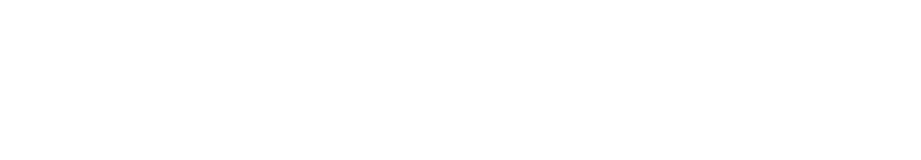
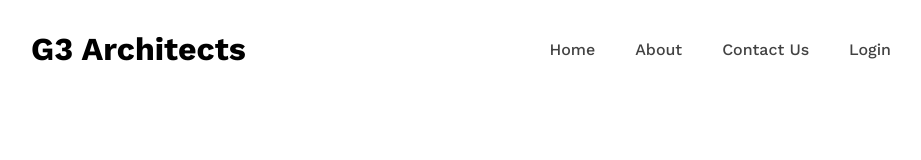
Before and after one commit to Tapos530/g3-architects-website, a plain HTML site: page index.html in a window 1280 px wide. Shown: the whole page, without its empty margins (169-1090 px from the left). Drawn offline with nearby package versions, Linux system fonts and the light colour scheme.

Commit message:
google font and nav bar added

```diff
--- a/index.html
+++ b/index.html
@@ -4,8 +4,25 @@
     <meta charset="UTF-8">
     <meta name="viewport" content="width=device-width, initial-scale=1.0">
     <title>G3 Architects</title>
+    <link rel="stylesheet" href="style.css">
 </head>
 <body>
+    <header>
+        <div class="logo">
+            <h1>G3 Architects</h1>
+        </div>
+        <ul>
+            <li><a href="">Home</a></li>
+            <li><a href="">About</a></li>
+            <li><a href="">Contact Us</a></li>
+            <li><a href="">Login</a></li>
+        </ul>
+    </header>
+    <main>
 
+    </main>
+    <footer>
+
+    </footer>
 </body>
 </html>
--- a/style.css
+++ b/style.css
@@ -0,0 +1,30 @@
+/* google fonts  */
+@import url('https://fonts.googleapis.com/css2?family=Open+Sans:wght@800&family=Work+Sans:wght@500;600;700&display=swap');
+
+
+/* sheared styles  */
+
+* {
+    margin: 0;
+    padding: 0;
+    font-family: 'Work Sans', sans-serif;
+}
+
+/* header styles  */
+header{
+    padding: 30px 200px;
+    display: flex;
+    justify-content: space-between;
+    align-items: center;
+}
+header ul{
+    display: flex;
+    list-style: none;
+}
+header li{
+    padding: 0px 20px;
+}
+header ul li a{
+    text-decoration: none;
+    color: #424242;
+}
```
